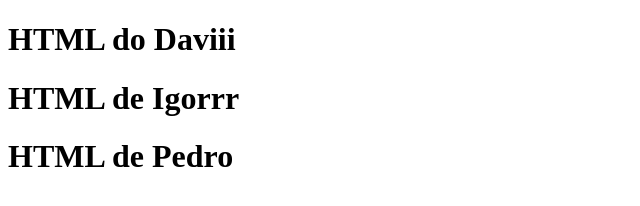
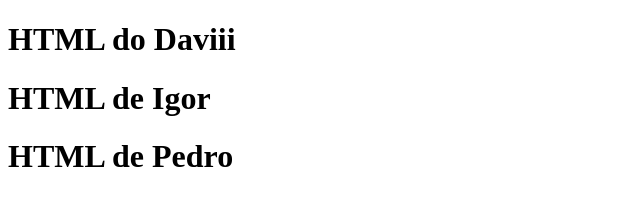
Before and after one commit to daviii-lopes/Trabalho-de-SAP, a plain HTML site: page index.html in a window 1280 px wide. Shown: the full height of the page, 0-640 px from the left. Drawn offline with Linux system fonts and the light colour scheme.

Commit message:
Versão de Igor

```diff
--- a/index.html
+++ b/index.html
@@ -6,7 +6,7 @@
 </head>
 <body>
   <h1>HTML do Daviii</h1>
-  <h1>HTML de Igorrr</h1>
+  <h1>HTML de Igor</h1>
   <h1>HTML de Pedro</h1>
 </body>
 </html>
```
